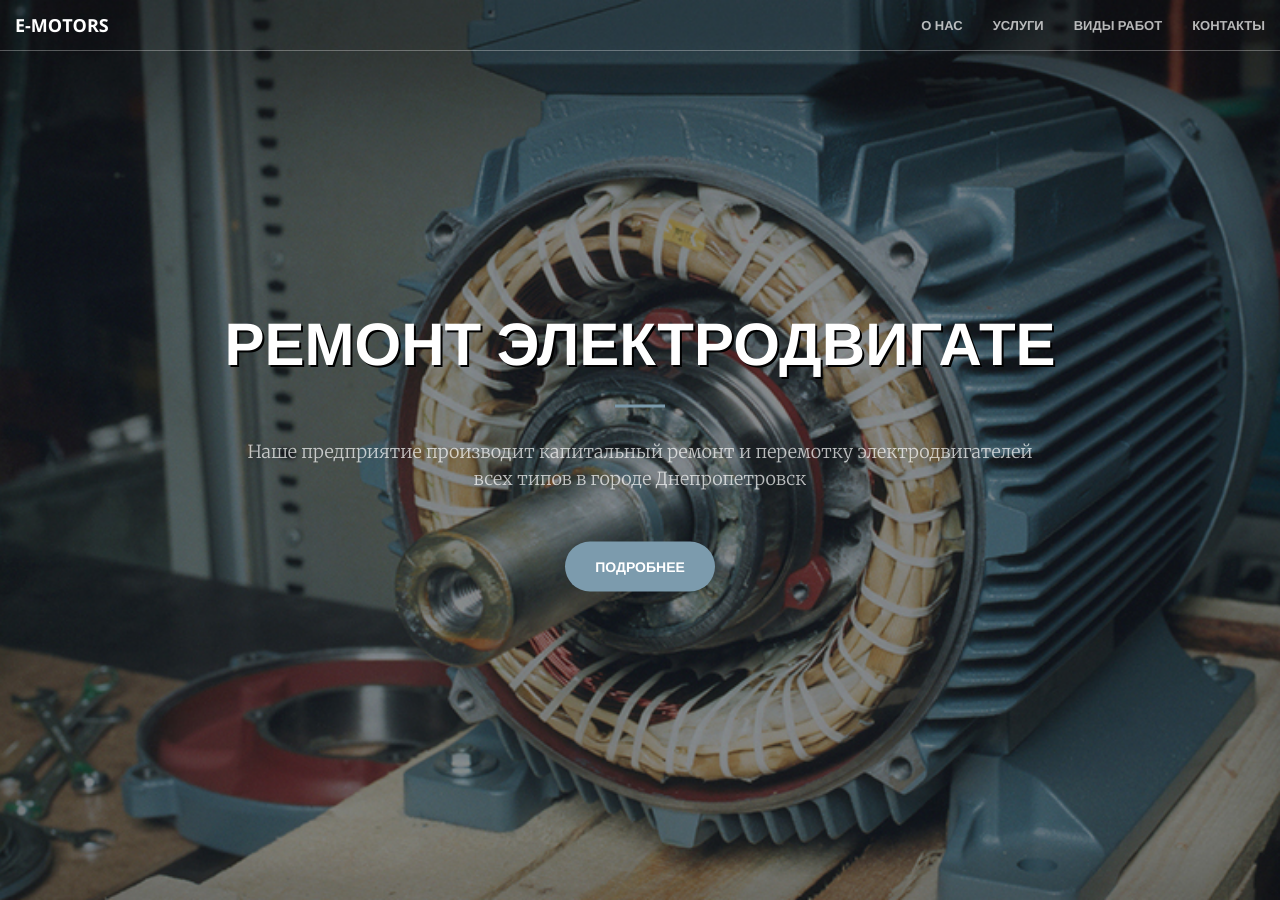
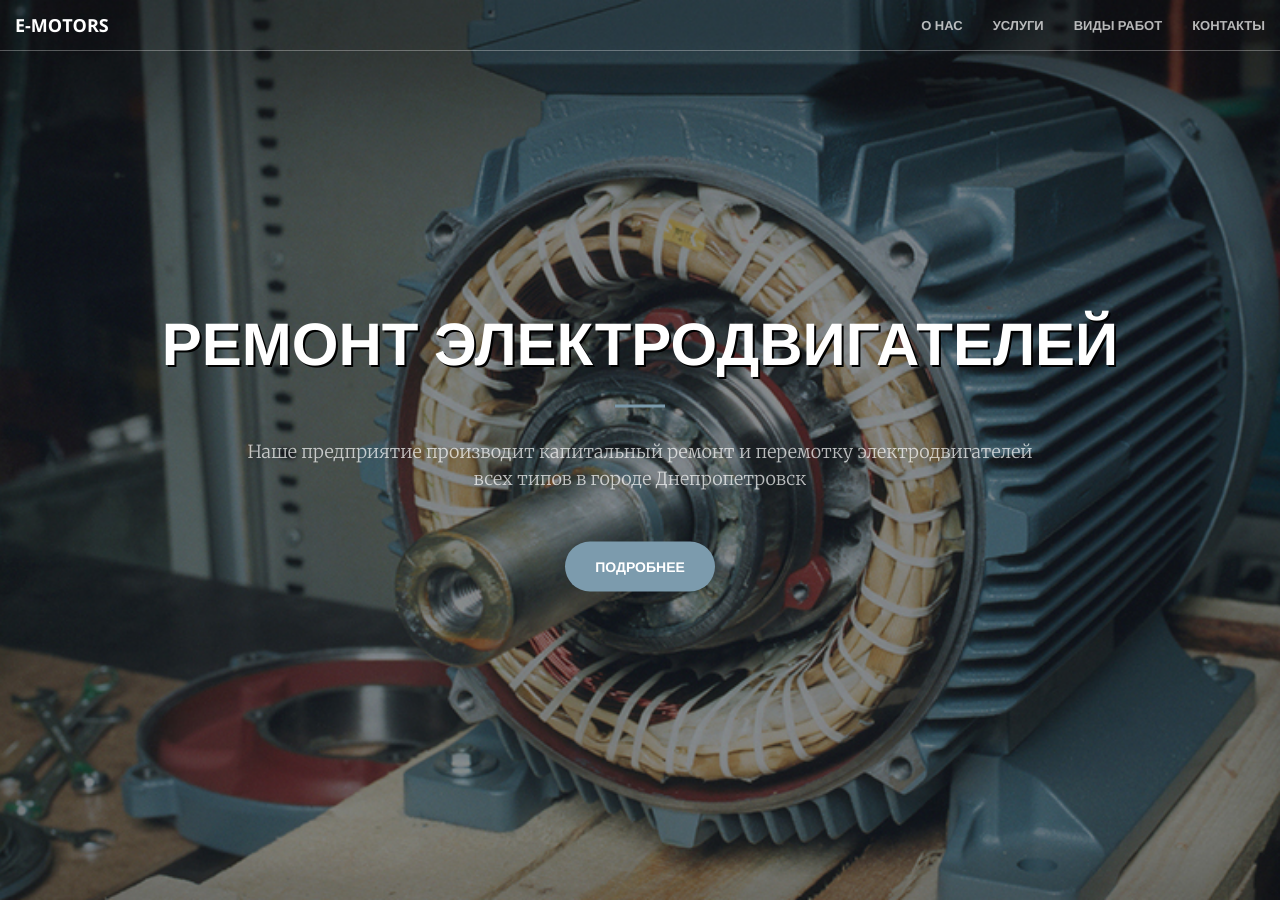
Before and after one commit to Magnum800/e-motors, a Jekyll site: the page built from index.html, in a window 1280 px wide and 900 px high. Built offline with Jekyll 4.4.1, drawn with Linux system fonts in a browser that asks for light colours.

Commit message:
Update header.html

```diff
--- a/_includes/header.html
+++ b/_includes/header.html
@@ -1,7 +1,7 @@
 <header>
     <div class="header-content">
         <div class="header-content-inner">
-            <h1>ремонт электродвигате</h1>
+            <h1>ремонт электродвигателей</h1>
             <hr>
             <p>Наше предприятие производит капитальный ремонт и перемотку электродвигателей всех типов
                в городе Днепропетровск</p>
```
